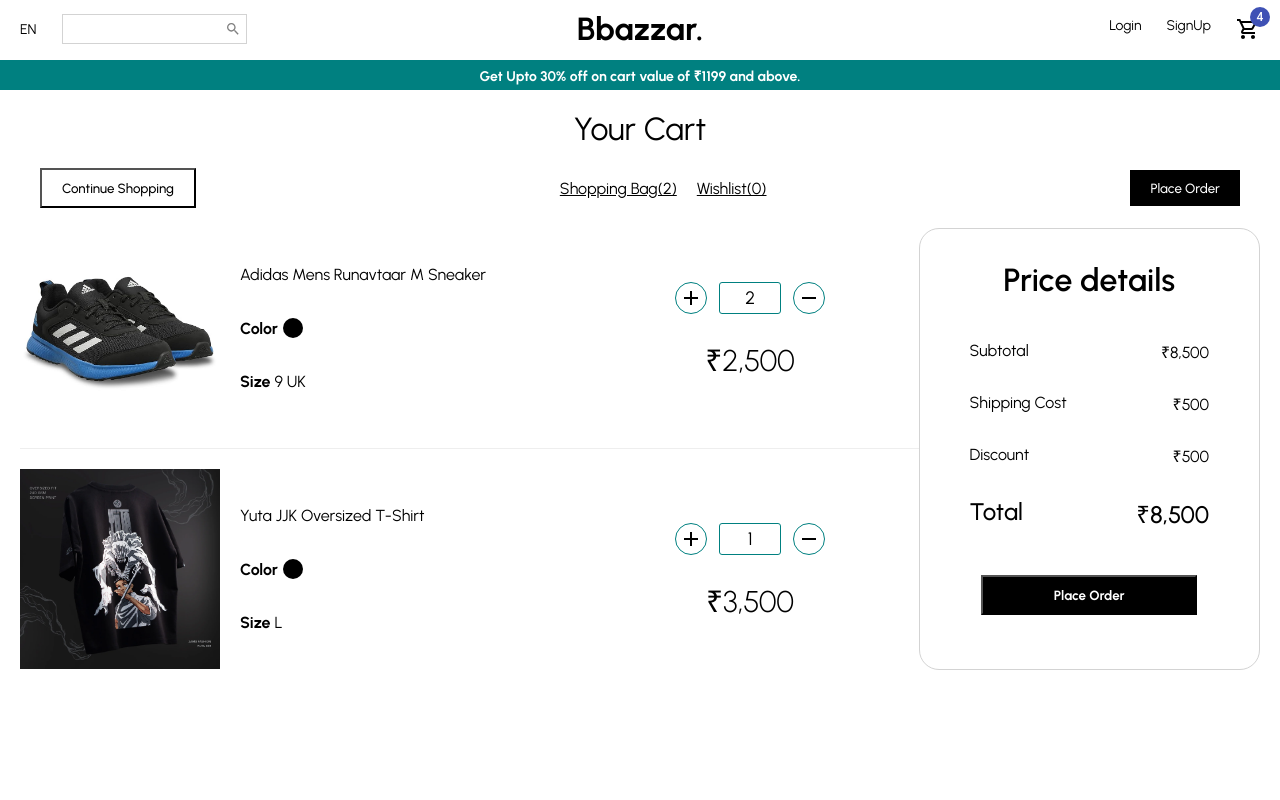
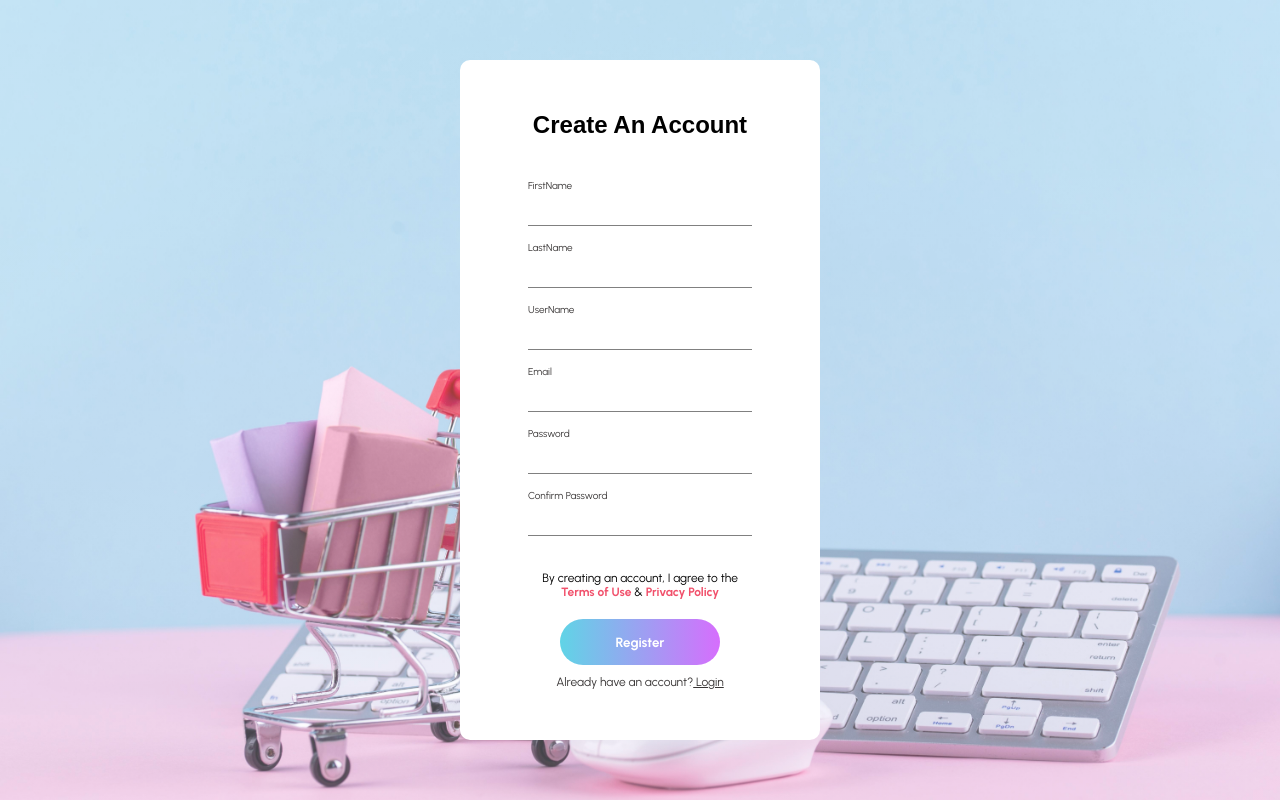
Before and after one commit to VishalChoudhary/ecommerce, a React (Create React App) app in the folder client/: page / in a window 1280 px wide. Built offline with nearby package versions, Linux system fonts and the light colour scheme; a web font is replaced by a local one.

Commit message:
register & $ fix

```diff
--- a/client/package.json
+++ b/client/package.json
@@ -10,6 +10,7 @@
     "@testing-library/user-event": "^12.1.10",
     "react": "^17.0.2",
     "react-dom": "^17.0.2",
+    "react-router-dom": "^6.30.0",
     "react-scripts": "^5.0.1",
     "styled-components": "^5.3.11",
     "web-vitals": "^1.0.1"
--- a/client/src/App.jsx
+++ b/client/src/App.jsx
@@ -1,13 +1,13 @@
-// import Home from "./pages/Home";
+import Home from "./pages/Home";
 // import ProductList from "./pages/ProductList";
 // import Product from "./pages/Product";
-// import Signup from "./pages/Signup";
-// import Login from "./pages/Login";
-import Cart from "./pages/Cart";
+import Register from "./pages/Register";
+import Login from "./pages/Login";
+// import Cart from "./pages/Cart";
 
 const App = () => {
   return <div>
-    <Cart />
+    <Register />
   </div>;
 };
 
--- a/client/src/pages/Cart.jsx
+++ b/client/src/pages/Cart.jsx
@@ -224,7 +224,7 @@
                                     <Remove />
                                 </AmountButtonDesign>
                             </ProductAmountContainer>
-                            <ProductPrice>₹2,500</ProductPrice>
+                            <ProductPrice>$600</ProductPrice>
                         </PriceDetail>
                     </Product>
                     <Hr />
@@ -250,7 +250,7 @@
                                     <Remove />
                                 </AmountButtonDesign>
                             </ProductAmountContainer>
-                            <ProductPrice>₹3,500</ProductPrice>
+                            <ProductPrice>$350</ProductPrice>
                         </PriceDetail>
                     </Product>
                 </Info>
@@ -258,19 +258,19 @@
                     <SummaryTitle>Price details</SummaryTitle>
                     <SummaryItem>
                         <SummaryItemText>Subtotal</SummaryItemText>
-                        <SummaryItemPrice>₹8,500</SummaryItemPrice>
+                        <SummaryItemPrice>$1,500</SummaryItemPrice>
                     </SummaryItem>
                     <SummaryItem>
                         <SummaryItemText>Shipping Cost</SummaryItemText>
-                        <SummaryItemPrice>₹500</SummaryItemPrice>
+                        <SummaryItemPrice>$30</SummaryItemPrice>
                     </SummaryItem>
                     <SummaryItem>
                         <SummaryItemText>Discount</SummaryItemText>
-                        <SummaryItemPrice>₹500</SummaryItemPrice>
+                        <SummaryItemPrice>$30</SummaryItemPrice>
                     </SummaryItem>
                     <SummaryItem type='total'>
                         <SummaryItemText>Total</SummaryItemText>
-                        <SummaryItemPrice>₹8,500</SummaryItemPrice>
+                        <SummaryItemPrice>$1,500</SummaryItemPrice>
                     </SummaryItem>
                     <ButtonBox>
                         <Button>Place Order</Button>
--- a/client/src/pages/Login.jsx
+++ b/client/src/pages/Login.jsx
@@ -117,7 +117,7 @@
             </Form>
             <FooterBox>
                 <PlaceholderText style={{fontSize: "12px", color:"gray", fontWeight:"500",}}>Don’t you have an account? </PlaceholderText>
-                <Link>Sing Up</Link>
+                <Link>Register</Link>
             </FooterBox>
         </Wrapper>
     </Container>
--- a/client/src/pages/Signup.jsx
+++ b/client/src/pages/Register.jsx
@@ -99,7 +99,7 @@
     cursor: pointer;
 `;
 
-const Signup = () => {
+const Register = () => {
   return (
     <Container>
         <Wrapper>
@@ -131,14 +131,14 @@
                 </Box>
                 <Agreement>By creating an account, I agree to the <br/>
                 <b style={{color:"#f1506b"}}>Terms of Use</b> & <b style={{color:"#f1506b"}}>Privacy Policy</b></Agreement>
-                <Button>Sing Up</Button>
+                <Button>Register</Button>
             </Form>
             <FooterBox>
-                Already have an account?<Link> Sign in </Link>
+                Already have an account?<Link> Login </Link>
             </FooterBox>
         </Wrapper>
     </Container>
   )
 }
 
-export default Signup;
+export default Register;
```
Also changed, not shown: 1 other file (tests, documents, lock files or other folders).
